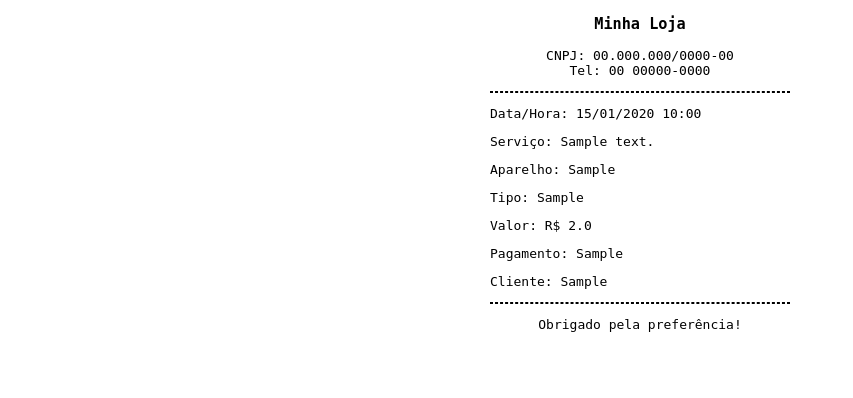
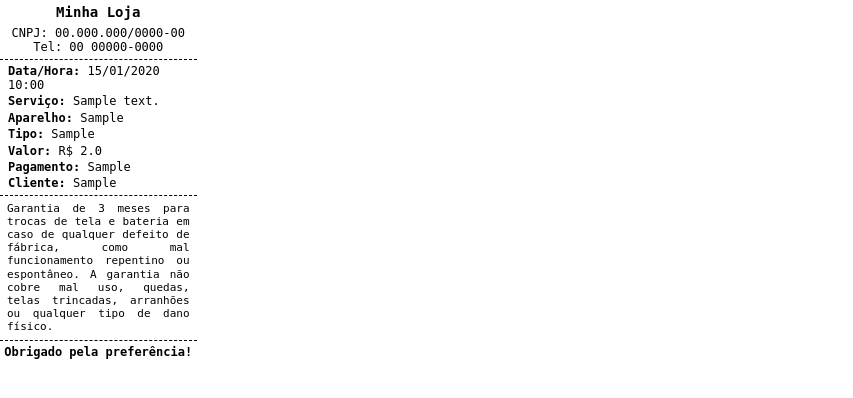
Before and after one commit to JhonatanMoreira1/smart-finance, a Flask app: page /nota_servico/1 in a window 1280 px wide. Shown: the top 398 px of the page, without its empty margins (0-853 px from the left). Run offline with Flask 3, Linux system fonts and the light colour scheme; a user stored in the database is signed in; tables that the repository leaves empty hold one stand-in row (values such as "Sample post").

Commit message:
Fix impress error

```diff
--- a/templates/nota_servico.html
+++ b/templates/nota_servico.html
@@ -2,40 +2,110 @@
 <html>
 
 <head>
+    <meta charset="utf-8">
     <title>Nota Fiscal</title>
     <style>
+        @page {
+            size: 52mm 95mm;
+            margin: 0;
+        }
+
+        html,
         body {
+            width: 52mm;
+            height: 95mm;
+            margin: 0;
+            padding: 0;
             font-family: monospace;
-            width: 300px;
-            margin: 0 auto;
+            font-size: 12px;
+            line-height: 1.2;
+            box-sizing: border-box;
+            display: flex;
+            flex-direction: column;
+            justify-content: flex-start;
+            overflow: hidden;
+        }
+
+        h3 {
+            font-size: 14px;
+            margin: 4px 0;
+            text-align: center;
+        }
+
+        p {
+            margin: 1px 8px;
+            padding: 0;
         }
 
         hr {
-            border: 1px dashed #000;
+            border: none;
+            border-top: 1px dashed #000;
+            margin: 3px 0;
+        }
+
+        .center {
+            text-align: center;
+        }
+
+        .garantia {
+            font-size: 11px;
+            text-align: justify;
+            margin: 3px 7px;
+        }
+
+        .footer {
+            margin: 1px 0 0 0;
+            font-size: 12px;
+            text-align: center;
+        }
+
+
+        @media print {
+
+            html,
+            body {
+                margin: 0;
+                padding: 0;
+                box-shadow: none;
+            }
+
+            * {
+                page-break-inside: avoid !important;
+                -webkit-print-color-adjust: exact;
+                print-color-adjust: exact;
+            }
         }
     </style>
 </head>
 
-<body onload="window.print(); window.close();">
-    <h3 style="text-align:center;">{{ nome_loja }}</h3>
-    <p style="text-align:center;">CNPJ: {{ cnpj }}<br>Tel: {{ telefone }}</p>
+<body onload="window.print();">
+    <h3>{{ nome_loja }}</h3>
+    <p class="center">CNPJ: {{ cnpj }}<br>Tel: {{ telefone }}</p>
     <hr>
-    <p>Data/Hora: {{ servico.data_hora.strftime('%d/%m/%Y %H:%M') }}</p>
-    <p>Serviço: {{ servico.servico_descricao }}</p>
-    <p>Aparelho: {{ servico.aparelho }}</p>
-    <p>Tipo: {{ servico.tipo }}</p>
+
+    <p><strong>Data/Hora:</strong> {{ servico.data_hora.strftime('%d/%m/%Y %H:%M') }}</p>
+    <p><strong>Serviço:</strong> {{ servico.servico_descricao }}</p>
+    <p><strong>Aparelho:</strong> {{ servico.aparelho }}</p>
+    <p><strong>Tipo:</strong> {{ servico.tipo }}</p>
     <p>
-        Valor: R$
+        <strong>Valor:</strong> R$
         {% if servico.tipo == 'Venda de Aparelho' %}
         {{ servico.preco_aparelho|round(2) }}
         {% else %}
         {{ (servico.custo_pecas + servico.mao_de_obra)|round(2) }}
         {% endif %}
     </p>
-    <p>Pagamento: {{ servico.forma_pagamento }}</p>
-    <p>Cliente: {{ servico.cliente }}</p>
+    <p><strong>Pagamento:</strong> {{ servico.forma_pagamento }}</p>
+    <p><strong>Cliente:</strong> {{ servico.cliente }}</p>
+
     <hr>
-    <p style="text-align:center;">Obrigado pela preferência!</p>
+    <p class="garantia">
+        Garantia de 3 meses para trocas de tela e bateria em caso de qualquer defeito de fábrica, como mal funcionamento
+        repentino ou espontâneo. A garantia não cobre mal uso, quedas, telas trincadas, arranhões ou qualquer tipo de
+        dano físico.
+    </p>
+    <hr>
+    <p class="footer"><strong>Obrigado pela preferência!</strong></p>
 </body>
 
 </html>
```
